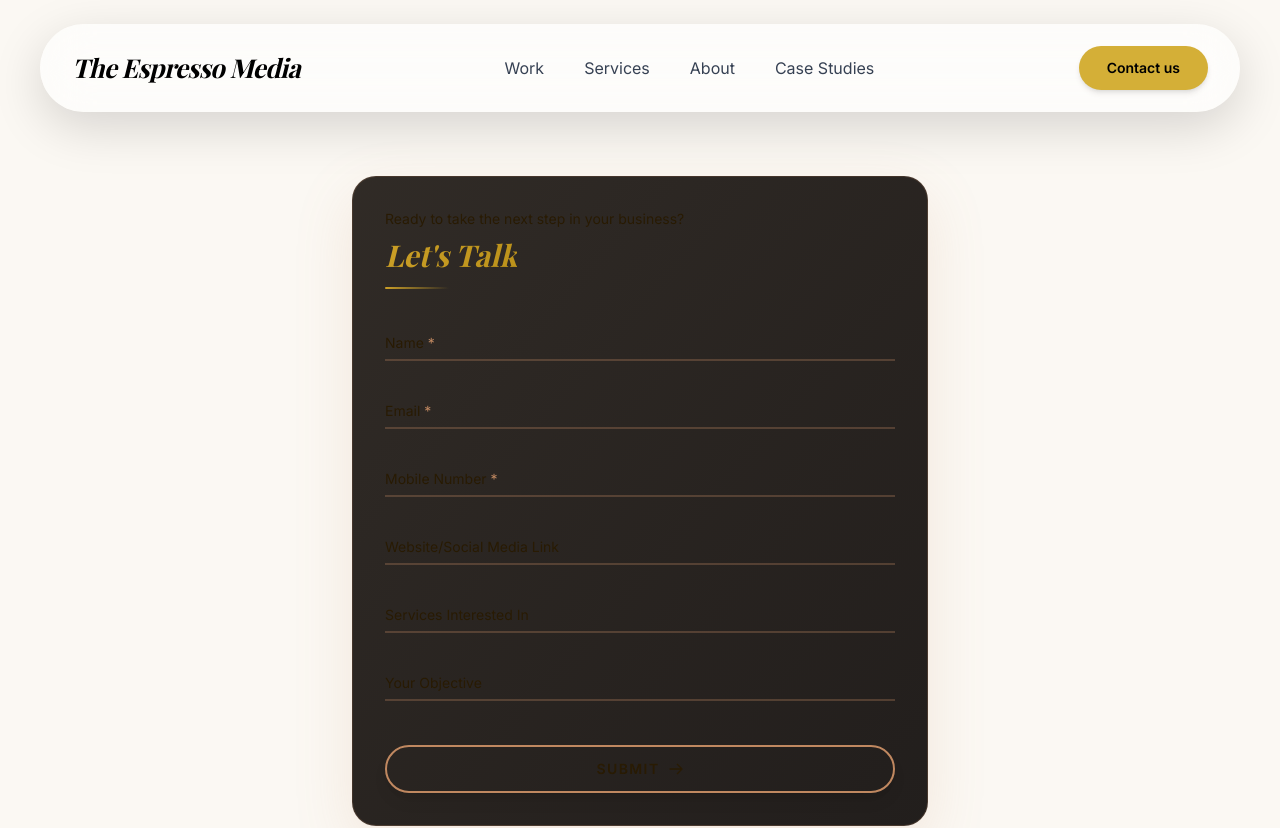
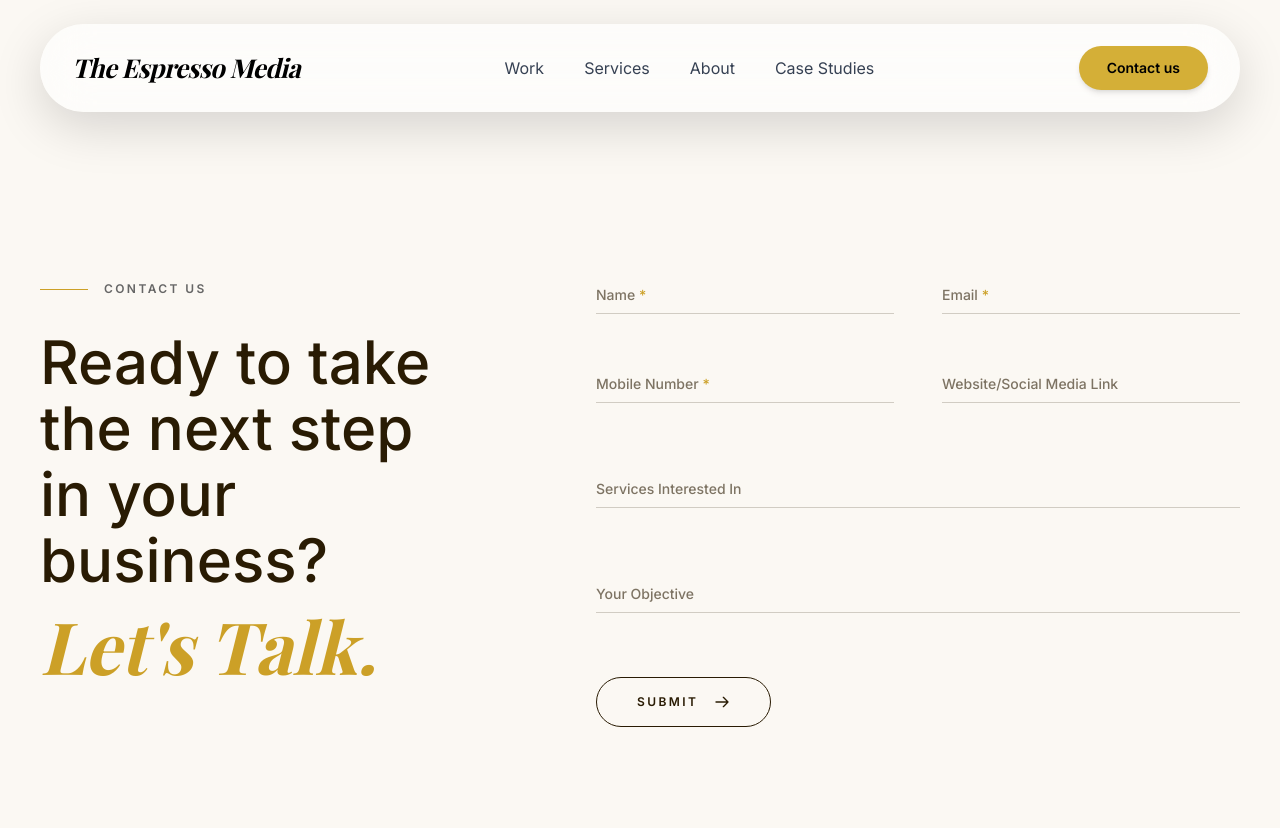
Before and after one commit to rahulmakwana1786-bit/espresso-pro, a React (Vite) app: page /contact in a window 1280 px wide. Shown: the top 828 px of the page. Built offline with nearby package versions, Linux system fonts and the light colour scheme; a web font is replaced by a local one.

Commit message:
contect us page

```diff
--- a/src/components/Form.jsx
+++ b/src/components/Form.jsx
@@ -1,4 +1,3 @@
-
 import { useForm, ValidationError } from '@formspree/react';
 import { motion } from 'framer-motion';
 import { useState } from 'react';
@@ -7,166 +6,86 @@ export default function ContactForm() {
   const [state, handleSubmit] = useForm("mnjnapry");
 
   return (
-    <section className="relative w-full bg-[#fbf8f3] flex justify-center px-6 py-10 max-sm:py-12 overflow-hidden">
+    <section className="relative w-full bg-transparent px-6 py-20 lg:py-32 overflow-hidden">
+      <div className="max-w-[1200px] mx-auto flex flex-col lg:flex-row justify-between gap-16 lg:gap-24 items-start">
 
-      {/* CARD */}
+        {/* Left Column: Heading */}
         <motion.div
-        initial={{ opacity: 0, y: 30 }}
-        whileInView={{ opacity: 1, y: 0 }}
+          initial={{ opacity: 0, x: -30 }}
+          whileInView={{ opacity: 1, x: 0 }}
           viewport={{ once: true }}
           transition={{ duration: 0.8 }}
-        className="
-          relative z-10
-          w-full max-w-xl
-          rounded-3xl
-          bg-gradient-to-br from-[#1a1410]/90 to-[#0a0605]/90
-          backdrop-blur-sm
-          p-6 md:p-8
-          shadow-[0_20px_60px_rgba(192,136,96,0.15)]
-          border border-[#C08860]/20
-          hover:border-[#C08860]/40
-          transition-all duration-500
-          group
-        "
+          className="w-full lg:w-5/12 pt-4"
         >
+          <div className="flex items-center gap-4 mb-8">
+            <div className="w-12 h-px bg-[#cca027]" />
+            <span className="text-xs font-bold tracking-[0.2em] uppercase text-[#666]">
+              Contact Us
+            </span>
+          </div>
 
-        {/* Content */}
-        <div className="relative z-10">
-          {/* TOP TEXT */}
-          <motion.div
-            initial={{ opacity: 0, y: 20 }}
-            whileInView={{ opacity: 1, y: 0 }}
-            viewport={{ once: true }}
-            transition={{ duration: 0.6, delay: 0.2 }}
-            className="mb-6"
-          >
-            <p className="text-[#291b03] text-sm mb-2 max-sm:text-xs">
-              Ready to take the next step in your business?
-            </p>
-
-            <h2 className="font-serif text-3xl max-sm:text-2xl mb-2">
-              <span className="bg-gradient-to-r from-[#cca027] to-[#b08810] bg-clip-text text-transparent italic font-bold animate-[shimmer_3s_ease-in-out_infinite] bg-[length:200%_auto]">
-                Let's Talk
-              </span>
+          <h2 className="text-4xl md:text-5xl lg:text-6xl text-[#291b03] font-medium leading-[1.1] mb-4">
+            Ready to take the next step <br className="hidden lg:block" /> in your business?
           </h2>
 
-            {/* Decorative line */}
-            <div className="w-16 h-0.5 bg-gradient-to-r from-[#cca027] to-transparent rounded-full mt-1" />
+          <h3 className="font-serif text-5xl md:text-6xl lg:text-7xl">
+            <span className="text-[#cca027] italic font-bold">
+              Let's Talk.
+            </span>
+          </h3>
         </motion.div>
 
-          {/* SUCCESS MESSAGE */}
+        {/* Right Column: Form */}
+        <motion.div
+          initial={{ opacity: 0, x: 30 }}
+          whileInView={{ opacity: 1, x: 0 }}
+          viewport={{ once: true }}
+          transition={{ duration: 0.8 }}
+          className="w-full lg:w-7/12"
+        >
           {state.succeeded ? (
-            <motion.div
-              initial={{ opacity: 0, scale: 0.9 }}
-              animate={{ opacity: 1, scale: 1 }}
-              className="text-center py-12"
-            >
-              <div className="w-16 h-16 mx-auto mb-4 rounded-full bg-gradient-to-br from-[#cca027]/20 to-[#b08810]/20 border-2 border-[#cca027] flex items-center justify-center">
-                <span className="text-[#D4AF37] text-3xl">✓</span>
+            <div className="text-center py-16 bg-white rounded-3xl border border-[#cca027]/20 shadow-lg">
+              <div className="w-20 h-20 mx-auto mb-6 rounded-full bg-[#cca027]/10 border-2 border-[#cca027] flex items-center justify-center">
+                <span className="text-[#cca027] text-4xl">✓</span>
               </div>
-              <p className="text-[#291b03] text-xl font-serif mb-2">Thank you for reaching out!</p>
-              <p className="text-[#291b03] text-sm">We'll get back to you soon.</p>
-            </motion.div>
+              <p className="text-[#291b03] text-2xl font-serif mb-2">Thank you for reaching out!</p>
+              <p className="text-[#666] text-base">We'll get back to you soon.</p>
+            </div>
           ) : (
-            /* FORM */
-            <form onSubmit={handleSubmit} className="space-y-5">
-              <FloatingInput
-                label="Name"
-                name="name"
-                type="text"
-                required
-                errors={state.errors}
-              />
+            <form onSubmit={handleSubmit} className="w-full">
+              <div className="grid grid-cols-1 md:grid-cols-2 gap-x-12 gap-y-10">
+                <FloatingInput label="Name" name="name" required errors={state.errors} />
+                <FloatingInput label="Email" name="email" type="email" required errors={state.errors} />
 
-              <FloatingInput
-                label="Email"
-                name="email"
-                type="email"
-                required
-                errors={state.errors}
-              />
+                <FloatingInput label="Mobile Number" name="mobile" type="tel" required errors={state.errors} />
+                <FloatingInput label="Website/Social Media Link" name="website" errors={state.errors} />
 
-              <FloatingInput
-                label="Mobile Number"
-                name="mobile"
-                type="tel"
-                required
-                errors={state.errors}
-              />
+                <div className="col-span-1 md:col-span-2 mt-4">
+                  <FloatingInput label="Services Interested In" name="services" errors={state.errors} />
+                </div>
 
-              <FloatingInput
-                label="Website/Social Media Link"
-                name="website"
-                type="text"
-                errors={state.errors}
-              />
+                <div className="col-span-1 md:col-span-2 mt-4">
+                  <FloatingInput label="Your Objective" name="objective" errors={state.errors} />
+                </div>
+              </div>
 
-              <FloatingInput
-                label="Services Interested In"
-                name="services"
-                type="text"
-                errors={state.errors}
-              />
-
-              <FloatingInput
-                label="Your Objective"
-                name="objective"
-                type="text"
-                errors={state.errors}
-              />
-
-              {/* SUBMIT */}
               <motion.button
                 type="submit"
                 disabled={state.submitting}
                 whileHover={{ scale: 1.02 }}
                 whileTap={{ scale: 0.98 }}
-                className="
-                  relative group w-full mt-6 py-3 rounded-full
-                  border-2 border-[#C08860]
-                  text-[#291b03] font-semibold tracking-widest text-sm
-                  overflow-hidden
-                  transition-all duration-300
-                  disabled:opacity-50 disabled:cursor-not-allowed
-                  disabled:hover:scale-100
-                  shadow-lg hover:shadow-[0_10px_40px_rgba(192,136,96,0.3)]
-                "
+                className="mt-16 px-10 py-4 rounded-full border border-[#291b03] text-[#291b03] font-bold tracking-[0.2em] text-xs uppercase transition-all duration-300 hover:bg-[#cca027] hover:border-[#cca027] hover:text-white flex items-center gap-4 group w-fit disabled:opacity-50"
               >
-                {/* Background gradient */}
-                <span className="absolute inset-0 bg-gradient-to-r from-[#cca027] to-[#b08810] opacity-0 group-hover:opacity-100 transition-opacity duration-300 bg-[length:200%_auto] animate-[shimmer_3s_ease-in-out_infinite]" />
-
-                {/* Button content */}
-                <span className="relative z-10 flex items-center justify-center gap-2">
-                  {state.submitting ? (
-                    <>
-                      <div className="w-4 h-4 border-2 border-white/30 border-t-white rounded-full animate-spin"></div>
-                      SUBMITTING...
-                    </>
-                  ) : (
-                    <>
-                      <span>SUBMIT</span>
-                      <svg className="w-4 h-4 group-hover:translate-x-1 transition-transform duration-300" fill="none" stroke="currentColor" viewBox="0 0 24 24">
+                {state.submitting ? 'SUBMITTING...' : 'SUBMIT'}
+                <svg className="w-4 h-4 group-hover:translate-x-1 transition-transform" fill="none" stroke="currentColor" viewBox="0 0 24 24">
                   <path strokeLinecap="round" strokeLinejoin="round" strokeWidth={2} d="M14 5l7 7m0 0l-7 7m7-7H3" />
                 </svg>
-                    </>
-                  )}
-                </span>
-
-                {/* Shine effect */}
-                <span className="absolute inset-0 bg-gradient-to-r from-transparent via-white/10 to-transparent -translate-x-full group-hover:translate-x-full transition-transform duration-1000" />
               </motion.button>
             </form>
           )}
-        </div>
-
         </motion.div>
 
-      <style jsx>{`
-        @keyframes shimmer {
-          0%, 100% { background-position: 0% 50%; }
-          50% { background-position: 100% 50%; }
-        }
-      `}</style>
+      </div>
     </section>
   );
 }
@@ -179,8 +98,8 @@ function FloatingInput({ label, name, type = "text", required = false, errors })
 
   return (
     <motion.div
-      initial={{ opacity: 0, x: -20 }}
-      whileInView={{ opacity: 1, x: 0 }}
+      initial={{ opacity: 0, y: 20 }}
+      whileInView={{ opacity: 1, y: 0 }}
       viewport={{ once: true }}
       transition={{ duration: 0.5 }}
       className="relative w-full group"
@@ -200,11 +119,11 @@ function FloatingInput({ label, name, type = "text", required = false, errors })
         className="
           peer
           w-full bg-transparent
-          border-b-2 border-[#C08860]/30
-          text-[#291b03] text-sm pt-5 pb-1.5 px-0
+          border-b border-[#291b03]/20
+          text-[#291b03] text-sm pt-5 pb-2 px-0
           outline-none
-          focus:border-[#C08860]
-          transition-all duration-300
+          focus:border-[#cca027]
+          transition-colors duration-300
           placeholder-transparent
         "
       />
@@ -213,36 +132,23 @@ function FloatingInput({ label, name, type = "text", required = false, errors })
         htmlFor={name}
         className="
           absolute left-0 top-5
-          text-[#291b03] text-sm
+          text-[#291b03]/60 text-sm font-medium
           transition-all duration-300
           pointer-events-none
-          peer-placeholder-shown:top-5 peer-placeholder-shown:text-sm peer-placeholder-shown:text-[#291b03]
-          peer-focus:top-0 peer-focus:text-[10px] peer-focus:text-[#D4AF37]
-          peer-[:not(:placeholder-shown)]:top-0 peer-[:not(:placeholder-shown)]:text-[10px] peer-[:not(:placeholder-shown)]:text-[#D4AF37]
+          peer-placeholder-shown:top-5 peer-placeholder-shown:text-sm peer-placeholder-shown:text-[#291b03]/60
+          peer-focus:top-0 peer-focus:text-[10px] peer-focus:text-[#cca027]
+          peer-[:not(:placeholder-shown)]:top-0 peer-[:not(:placeholder-shown)]:text-[10px] peer-[:not(:placeholder-shown)]:text-[#cca027]
         "
       >
-        {label} {required && <span className="text-[#C08860]">*</span>}
+        {label} {required && <span className="text-[#cca027]">*</span>}
       </label>
 
       {/* Animated underline */}
       <span className={`
-        absolute bottom-0 left-0 h-0.5 bg-gradient-to-r from-[#cca027] to-[#D4AF37]
+        absolute bottom-0 left-0 h-0.5 bg-[#cca027]
         transition-all duration-300
         ${isFocused || hasValue ? 'w-full' : 'w-0'}
       `} />
-
-      {/* Icon indicator */}
-      {(isFocused || hasValue) && (
-        <motion.span
-          initial={{ scale: 0, rotate: -180 }}
-          animate={{ scale: 1, rotate: 0 }}
-          className="absolute right-0 top-5 text-[#D4AF37]"
-        >
-          <svg className="w-4 h-4" fill="none" stroke="currentColor" viewBox="0 0 24 24">
-            <path strokeLinecap="round" strokeLinejoin="round" strokeWidth={2} d="M5 13l4 4L19 7" />
-          </svg>
-        </motion.span>
-      )}
 
       <ValidationError
         prefix={label}
```
Lines whose indentation alone changed are shown as unchanged.
